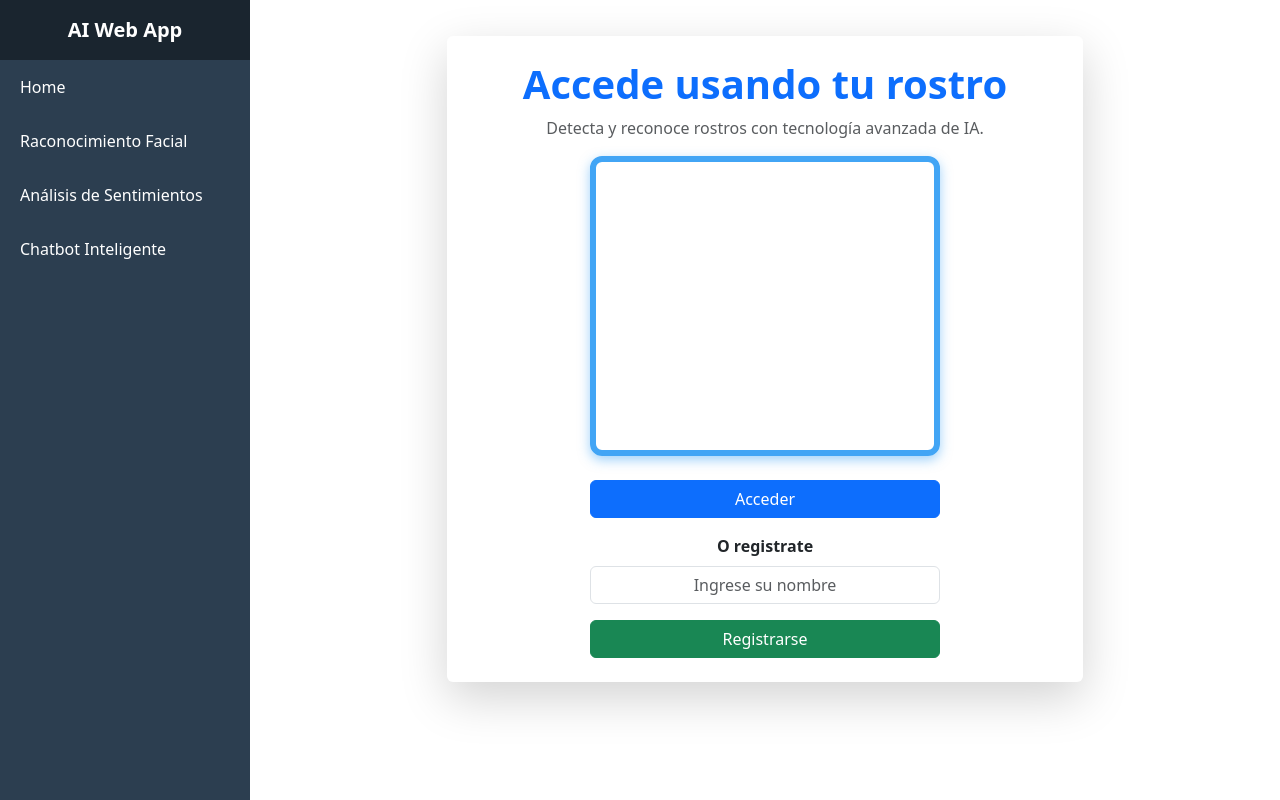
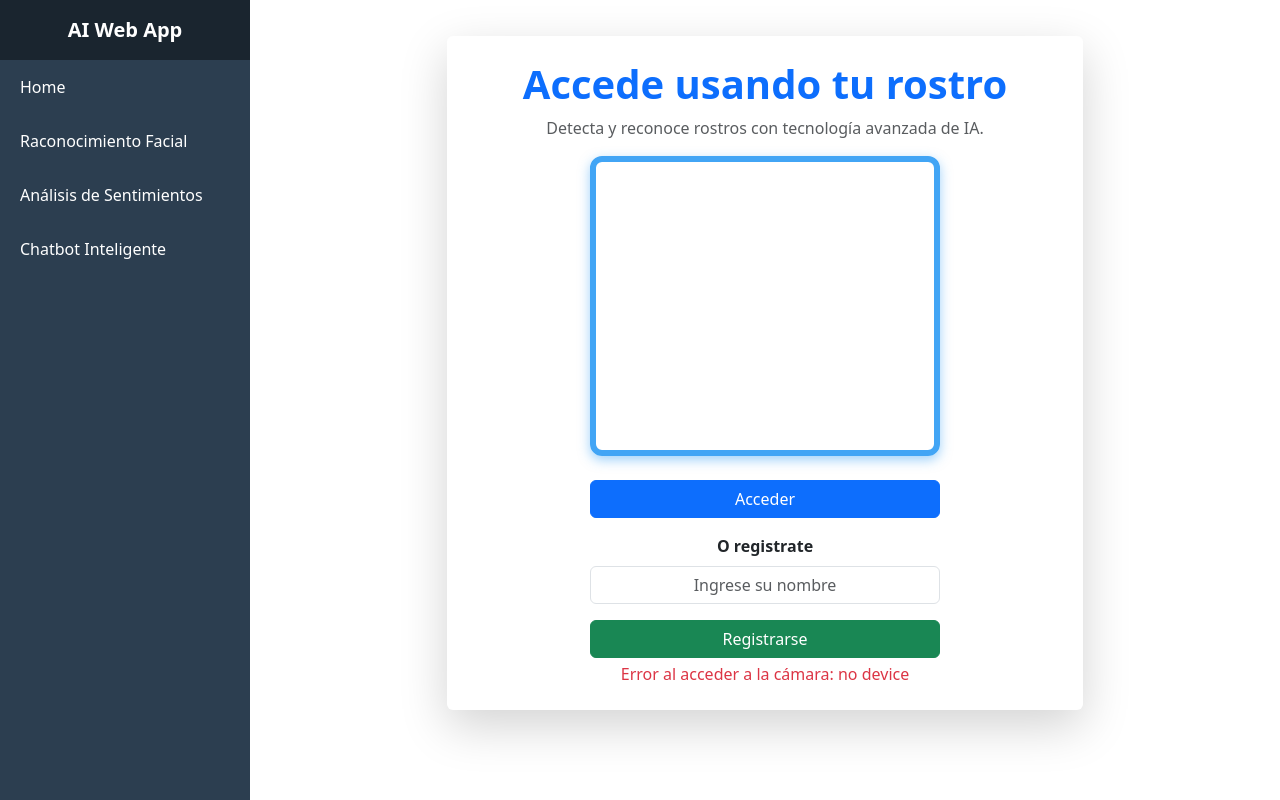
Before and after one commit to cbaldelomar/ai-web-app, a Flask app: page /facial_recognition in a window 1280 px wide. Run offline with Flask 3, Linux system fonts and the light colour scheme.

Commit message:
Implement facial recognition registration and authentication functionality

```diff
--- a/app/static/js/facial.js
+++ b/app/static/js/authentication.js
@@ -28,7 +28,7 @@
 }
 
 const getSuccessUrl = (name) => {
-  return `/sentiment_analysis/${name}`;
+  return `/text-analysis/${name}`;
 }
 
 // Registrar una nueva cara
--- a/app/templates/facial_recognition.html
+++ b/app/templates/facial_recognition.html
@@ -14,25 +14,23 @@
                     </div>
                     <div class="d-flex justify-content-center align-items-center">
                         <div class="auth-container text-center">
-                            <button id="authenticate" class="btn btn-primary w-100 mt-4">Acceder</button>
+                            <button type="button" id="authenticate" class="btn btn-primary w-100 mt-4">Acceder</button>
                             <div class="fw-bold mt-3">O registrate</div>
                             <input type="text" id="name" class="form-control text-center mt-2" placeholder="Ingrese su nombre">
-                            <span class="text-danger" id="name_validation"></span>
-                            <button id="register" class="btn btn-success w-100 mt-3">Registrarse</button>
+                            <div>
+                                <span class="text-danger" id="name_validation"></span>
+                            </div>
+                            <button type="button" id="register" class="btn btn-success w-100 mt-3">Registrarse</button>
+                            <div class="mt-1">
+                                <span class="text-danger" id="message"></span>
+                            </div>
                             <!-- <p id="message" class="text-center mt-3"></p> -->
                         </div>
                     </div>
-
-                    {% if result %}
-                    <div class="mt-4 text-center">
-                        <h4 class="fw-bold">Resultado del Reconocimiento:</h4>
-                        <p class="fs-5">{{ result }}</p>
-                    </div>
-                    {% endif %}
                 </div>
             </div>
         </div>
     </div>
 </div>
-<script src="{{ url_for('static', filename='js/facial.js') }}"></script>
+<script src="{{ url_for('static', filename='js/authentication.js') }}"></script>
 {% endblock %}
```
